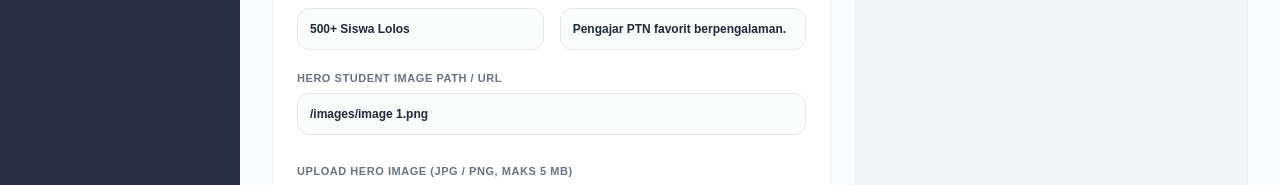
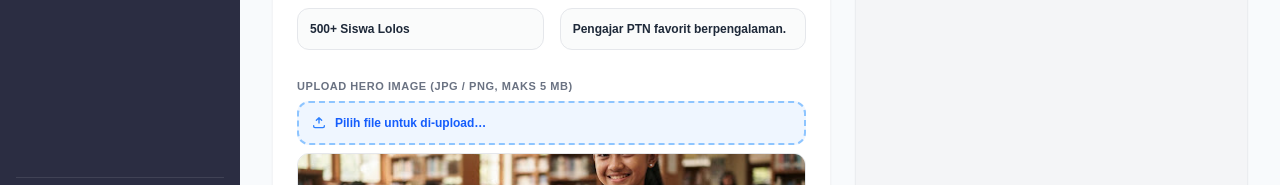
Before and after one commit to lanangwisana/BSEC-Frontend, a Next.js app: page /bsec-admin-panel/cms in a window 1280 px wide. Shown: the part 915-1100 px from the top of the page. Built offline with nearby package versions, Linux system fonts and the light colour scheme; no server answers.

Commit message:
feat(hero tab): Hero Student Image Path / URL deleted

```diff
--- a/app/bsec-admin-panel/cms/components/tabs/HeroTab.tsx
+++ b/app/bsec-admin-panel/cms/components/tabs/HeroTab.tsx
@@ -144,19 +144,6 @@ export const HeroTab: React.FC<HeroTabProps> = ({ heroForm, handleHeroChange })
         </div>
       </div>
 
-      <div>
-        <label className="block text-[11px] font-bold text-gray-500 uppercase tracking-wider mb-1.5">
-          Hero Student Image Path / URL
-        </label>
-        <input
-          type="text"
-          value={heroForm.assetMediaUrl}
-          onChange={(e) => handleHeroChange('assetMediaUrl', e.target.value)}
-          className="w-full bg-gray-50/80 text-xs font-semibold text-gray-800 p-3 rounded-xl border border-gray-200"
-          placeholder="Masukkan URL atau upload file di bawah"
-        />
-      </div>
-
       {/* Upload langsung file JPG/PNG – otomatis replace assetMediaUrl */}
       <div className="pt-2">
         <label className="block text-[11px] font-bold text-gray-500 uppercase tracking-wider mb-1.5">
```
